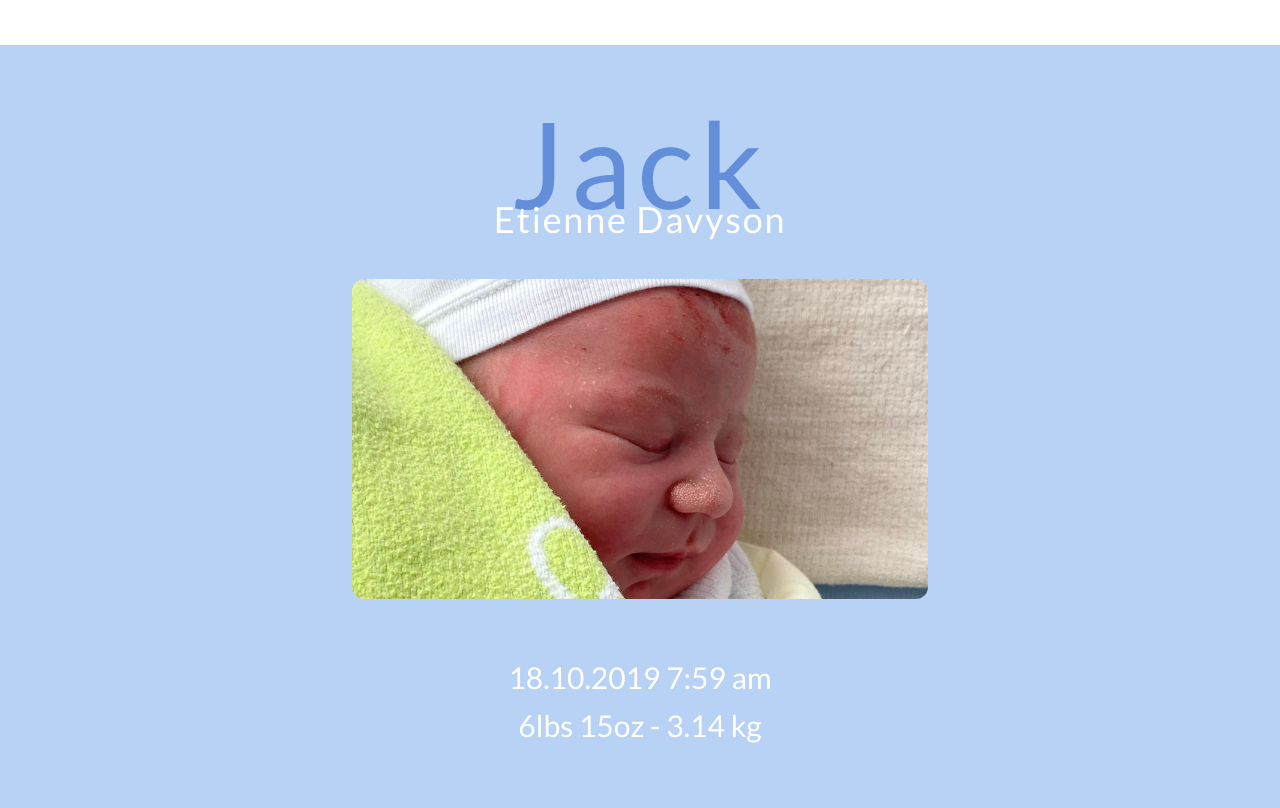
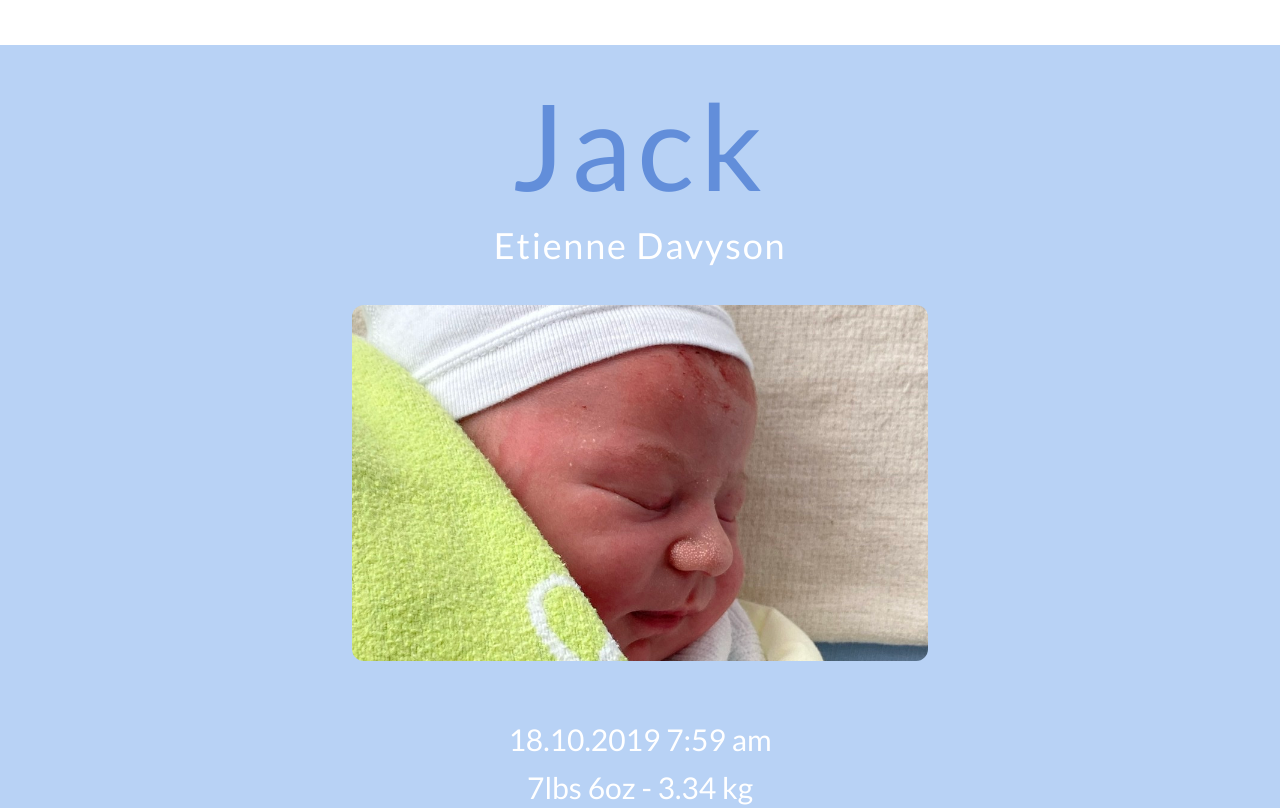
Before and after one commit to davysoncom/baby, a website: page jack/index.html in a window 1280 px wide. Shown: the part 755-1563 px from the top of the page. Drawn offline with Linux system fonts and the light colour scheme.

Commit message:
Add files via upload

```diff
--- a/jack/index.html
+++ b/jack/index.html
@@ -42,12 +42,12 @@
     <section id="babySection" class="bg-[#B8D2F5] py-10 px-5 sm:px-10 h-screen">
       <div class="max-w-xl mx-auto h-full flex flex-col items-center justify-center">
         <h1
-          class="text-center text-secondary font-medium tracking-wider mb-5 text-2xl lg:text-7xl xl:text-[120px]"
+          class="text-center text-secondary font-medium tracking-wider mb-1 md:mb-5 text-8xl xl:text-[120px]"
         >
           Jack
         </h1>
         <h4
-          class="text-center text-white font-normal tracking-wider text-xl lg:text-4xl mb-10"
+          class="text-center text-white font-normal tracking-wider text-2xl lg:text-4xl mb-2 md:mb-10"
         >
           Etienne Davyson
         </h4>
@@ -55,7 +55,7 @@
         <div class="w-full rounded-xl overflow-hidden mb-10">
           <img
             src="../assets/img/jack-2.jpeg"
-            class="w-full h-auto max-h-80 object-cover object-center"
+            class="w-full h-auto max-h-96 object-cover object-center"
             alt=""
           />
         </div>
@@ -64,7 +64,7 @@
           18.10.2019 7:59 am
         </p>
         <p class="text-white text-lg lg:text-3xl mt-3 text-center">
-          6lbs 15oz - 3.14 kg
+          7lbs 6oz - 3.34 kg
         </p>
       </div>
     </section>
```
